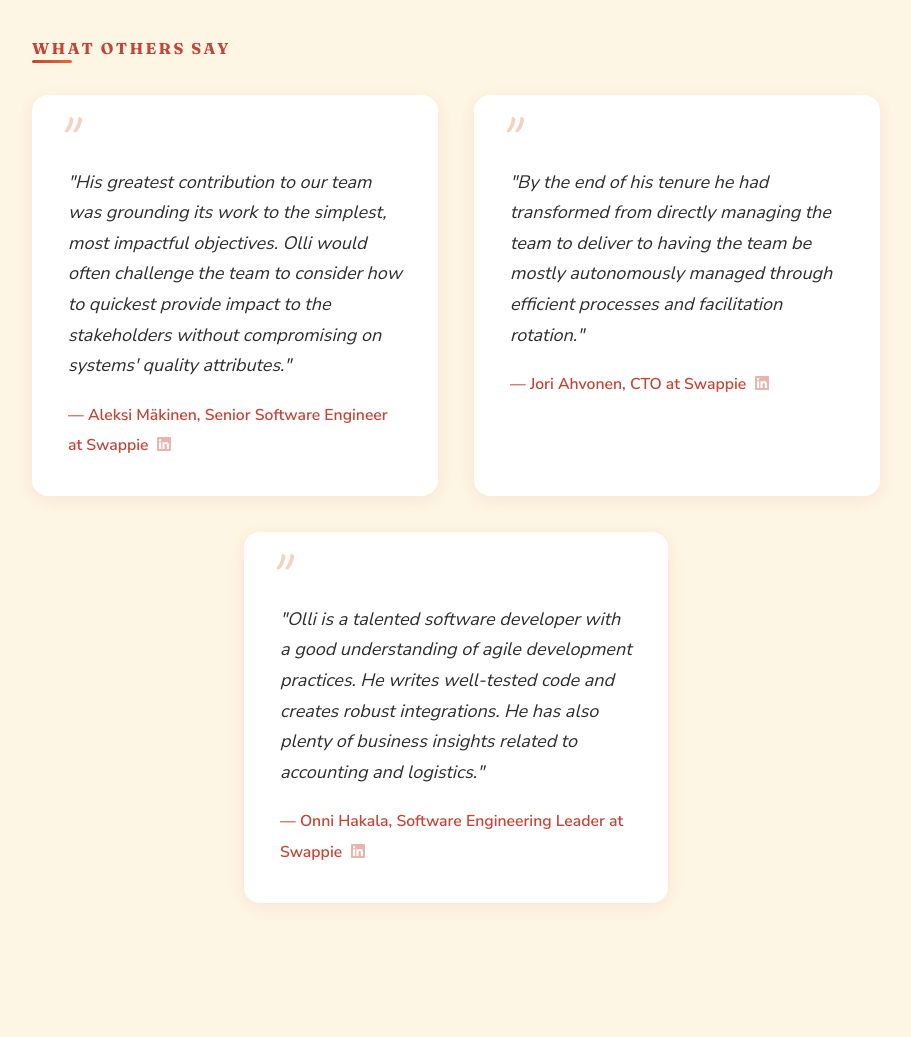
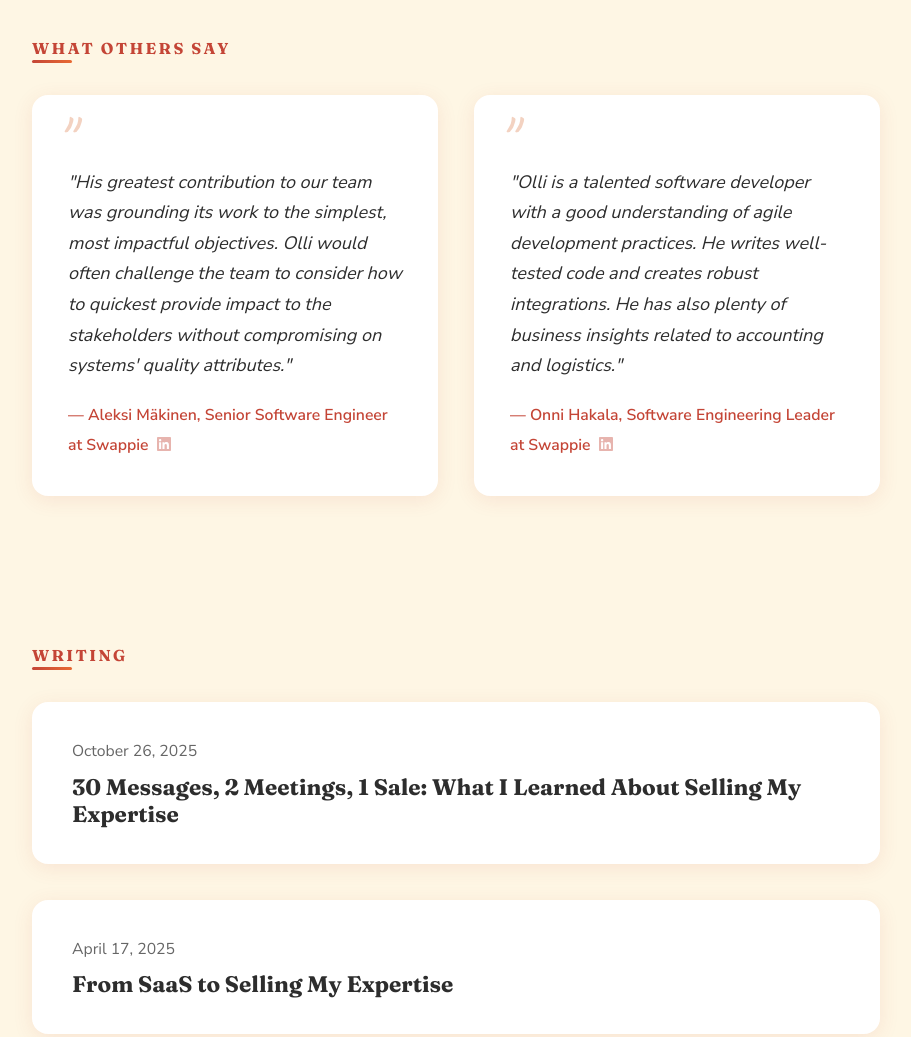
Before and after one commit to OlliTapio/website, a plain HTML site: page index.html in a window 1280 px wide. Shown: the part 4320-5357 px from the top of the page, without its empty margins (184-1095 px from the left). Drawn offline with Linux system fonts and the light colour scheme.

Commit message:
Drop CTO testimonial, keep peer and subordinate quotes
Co-Authored-By: Claude Opus 4.6 <noreply@anthropic.com>

```diff
--- a/index.html
+++ b/index.html
@@ -176,10 +176,6 @@
             <cite>— Aleksi Mäkinen, Senior Software Engineer at Swappie <a href="https://www.linkedin.com/in/aleksim%C3%A4kinen/" target="_blank" rel="noopener" class="linkedin-link" aria-label="View Aleksi on LinkedIn"><svg width="14" height="14" viewBox="0 0 24 24" fill="currentColor"><path d="M20.447 20.452h-3.554v-5.569c0-1.328-.027-3.037-1.852-3.037-1.853 0-2.136 1.445-2.136 2.939v5.667H9.351V9h3.414v1.561h.046c.477-.9 1.637-1.85 3.37-1.85 3.601 0 4.267 2.37 4.267 5.455v6.286zM5.337 7.433a2.062 2.062 0 01-2.063-2.065 2.064 2.064 0 112.063 2.065zm1.782 13.019H3.555V9h3.564v11.452zM22.225 0H1.771C.792 0 0 .774 0 1.729v20.542C0 23.227.792 24 1.771 24h20.451C23.2 24 24 23.227 24 22.271V1.729C24 .774 23.2 0 22.222 0h.003z"/></svg></a></cite>
           </div>
           <div class="testimonial">
-            <blockquote>"By the end of his tenure he had transformed from directly managing the team to deliver to having the team be mostly autonomously managed through efficient processes and facilitation rotation."</blockquote>
-            <cite>— Jori Ahvonen, CTO at Swappie <a href="https://www.linkedin.com/in/jori-ahvonen-4ab84a2/" target="_blank" rel="noopener" class="linkedin-link" aria-label="View Jori on LinkedIn"><svg width="14" height="14" viewBox="0 0 24 24" fill="currentColor"><path d="M20.447 20.452h-3.554v-5.569c0-1.328-.027-3.037-1.852-3.037-1.853 0-2.136 1.445-2.136 2.939v5.667H9.351V9h3.414v1.561h.046c.477-.9 1.637-1.85 3.37-1.85 3.601 0 4.267 2.37 4.267 5.455v6.286zM5.337 7.433a2.062 2.062 0 01-2.063-2.065 2.064 2.064 0 112.063 2.065zm1.782 13.019H3.555V9h3.564v11.452zM22.225 0H1.771C.792 0 0 .774 0 1.729v20.542C0 23.227.792 24 1.771 24h20.451C23.2 24 24 23.227 24 22.271V1.729C24 .774 23.2 0 22.222 0h.003z"/></svg></a></cite>
-          </div>
-          <div class="testimonial">
             <blockquote>"Olli is a talented software developer with a good understanding of agile development practices. He writes well-tested code and creates robust integrations. He has also plenty of business insights related to accounting and logistics."</blockquote>
             <cite>— Onni Hakala, Software Engineering Leader at Swappie <a href="https://www.linkedin.com/in/onnimonni/" target="_blank" rel="noopener" class="linkedin-link" aria-label="View Onni on LinkedIn"><svg width="14" height="14" viewBox="0 0 24 24" fill="currentColor"><path d="M20.447 20.452h-3.554v-5.569c0-1.328-.027-3.037-1.852-3.037-1.853 0-2.136 1.445-2.136 2.939v5.667H9.351V9h3.414v1.561h.046c.477-.9 1.637-1.85 3.37-1.85 3.601 0 4.267 2.37 4.267 5.455v6.286zM5.337 7.433a2.062 2.062 0 01-2.063-2.065 2.064 2.064 0 112.063 2.065zm1.782 13.019H3.555V9h3.564v11.452zM22.225 0H1.771C.792 0 0 .774 0 1.729v20.542C0 23.227.792 24 1.771 24h20.451C23.2 24 24 23.227 24 22.271V1.729C24 .774 23.2 0 22.222 0h.003z"/></svg></a></cite>
           </div>
```
